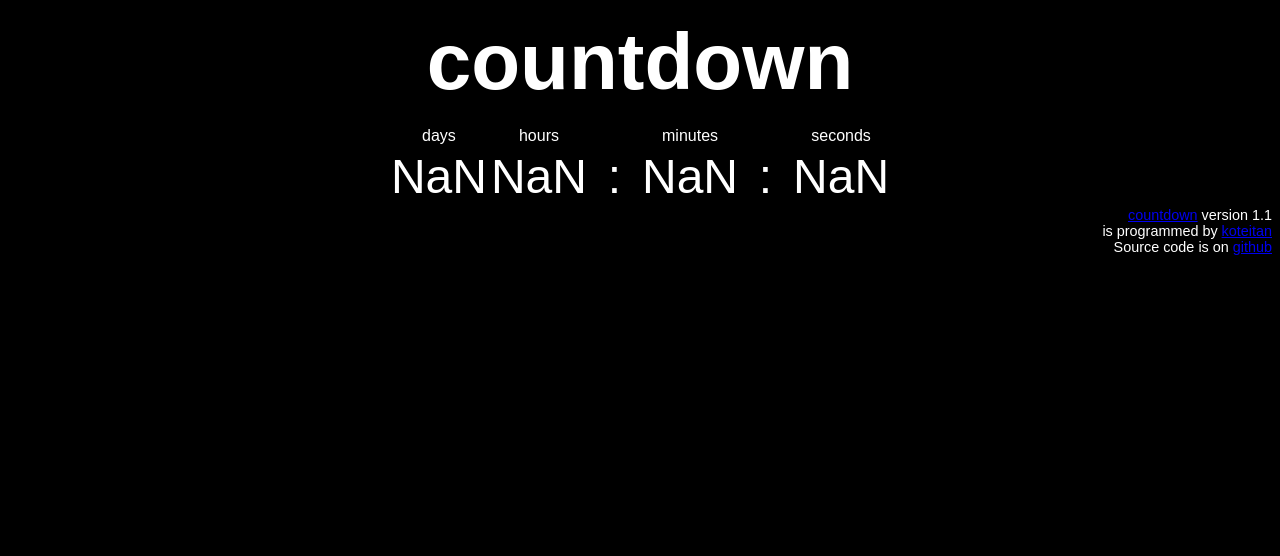
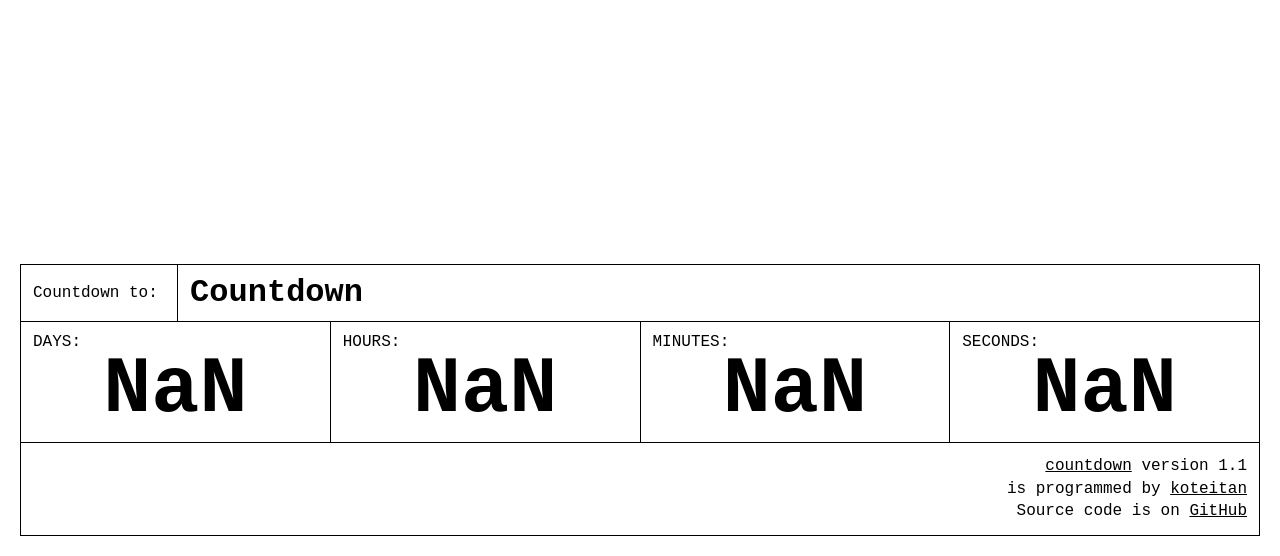
Before and after one commit to koteitan/countdown, a plain HTML site: page index.html in a window 1280 px wide. Drawn offline with Linux system fonts and the light colour scheme.

Commit message:
Fixed design

```diff
--- a/index.html
+++ b/index.html
@@ -1,34 +1,42 @@
-<html><head><title>countdown</title>
+<html>
+  <head>
+    <title>countdown</title>
     <meta name="viewport" content="width=device-width,initial-scale=1.0">
     <meta http-equiv="Content-type" content="text/html; charset=utf8">
     <meta http-equiv="Content-Style-Type" content="text/css">
     <meta name="viewport" content="width=device-width, initial-scale=1">
     <link rel="stylesheet" type="text/css" href="style.css">
-</head><body>
-<h1 class="cdheadline" id="cdheadline">countdown</h1>
-<table class="cdtable">
-  <tr>
-    <td class="tdhead" id="cdlabel">days</td>
-    <td class="tdhead" id="cdlabel">hours</td>
-    <td></td>
-    <td class="tdhead" id="cdlabel">minutes</td>
-    <td></td>
-    <td class="tdhead" id="cdlabel">seconds</td>
-  </tr>
-  <tr>
-    <td id="cdd" class="cdcell">1</td>
-    <td id="cdh" class="cdcell">03</td>
-    <td class="cdcolon">:</td>
-    <td id="cdm" class="cdcell">04</td>
-    <td class="cdcolon">:</td>
-    <td id="cds" class="cdcell">22</td>
-  </tr>
-</table>
-<address style="text-align:right">
-  <a href="./">countdown</a> version 1.1<br>
-  is programmed by
-  <a href="https://twitter.com/koteitan">koteitan</a><br>
-  Source code is on <a href="https://github.com/koteitan/countdown">github</a><br>
-</address>
+  </head>
+  <body>
+    <div class="cdbox">
+      <div class="cdheadline">
+        <span class="cdheadline-label">Countdown to:</span>
+        <h1 class="cdname" id="cdname">Countdown</h1>
+      </div>
+      <div class="cdtime">
+        <div class="cdnumber">
+          <span class="cdlabel">Days:</span>
+          <span id="cdd">1</span>
+        </div>
+        <div class="cdnumber">
+          <span class="cdlabel">Hours:</span>
+          <span id="cdh">03</span>
+        </div>
+        <div class="cdnumber">
+          <span class="cdlabel">Minutes:</span>
+          <span id="cdm">04</span>
+        </div>
+        <div class="cdnumber">
+          <span class="cdlabel">Seconds:</span>
+          <span id="cds">22</span>
+        </div>
+      </div>
+      <div class="license">
+        <p><a href="./">countdown</a> version 1.1</p>
+        <p>is programmed by <a href="https://twitter.com/koteitan" target="_blank" rel="noopener noreferrer">koteitan</a></p>
+        <p>Source code is on <a href="https://github.com/koteitan/countdown" target="_blank" rel="noopener noreferrer">GitHub</a></p>
+      </div>
+    </div>
     <script type="text/javascript" src="main.js"></script>
-</body></html>
+  </body>
+</html>
--- a/main.js
+++ b/main.js
@@ -17,7 +17,7 @@ window.onload = function() {
     var str = urlsp.get("title");
     // sanitize the string
     str = str.replace(/</g, "&lt;").replace(/>/g, "&gt;");
-    id2e("cdheadline").innerHTML = str;
+    id2e("cdname").innerHTML = str;
   }
   update_countdown();
   setInterval(update_countdown, 500);
--- a/style.css
+++ b/style.css
@@ -1,34 +1,132 @@
+* {
+  margin: 0;
+  padding: 0;
+  box-sizing: border-box;
+}
+
+:root {
+  --text: #000;
+  --background: #fff;
+  --link: #000;
+  --border: 1px solid #000;
+}
+
 body{
-  font-family: 'Segoe UI;Arial', sans-serif;
-  background-color: #000000;
-  color: #ffffff;
+  align-items: center;
+  font-family:'Courier New', Courier, monospace;
+  background: var(--background);
+  color: var(--text);
+  display: flex;
+  justify-content: center;
+  height: 100svh;
+  line-height: 1;
+  margin: 0 auto;
+  max-width: 1280px;
+  padding: 20px;
 }
-.cdheadline{
-  text-align: center;
+
+a {
+  color: var(--link);
+}
+
+p {
+  line-height: 1.4;
+}
+
+.cdbox {
+  border: var(--border);
+  width: 100%;
+}
+
+.cdheadline {
+  align-items: center;
+  border-bottom: var(--border);
+  display: flex;
+  justify-content: space-between;
+}
+
+.cdheadline > * {
+  padding: 12px;
+}
+
+.cdheadline-label {
+  flex: 1;
+}
+
+.cdname {
+  border-left: var(--border);
+  flex: 8;
+}
+
+.cdtime {
+  display: flex;
+  justify-content: space-between;
+}
+
+.cdnumber {
+  border-right: var(--border);
+  flex: 1;
+  padding: 12px;
+}
+
+.cdnumber:last-child {
+  border-right: none;
+}
+
+.cdlabel {
+  display: block;
+  text-transform: uppercase;
+}
+
+.cdlabel + span {
+  display: block;
   font-size: 5rem;
   font-weight: bold;
-  margin-top: 1rem;
-  margin-bottom: 1rem;
-}
-.cdtable {
-  margin:auto;
-}
-.tdhead{
-  font-size: 1rem;
-  text-align: center;
-  width: 20%;
-}
-.cdcolon{
-  font-size: 3rem;
-  text-align: center;
-  width: 10%;
-}
-.cdcell{
-  font-size: 3rem;
   text-align: center;
 }
-address {
-    text-align: right;
-    font-style: normal;
-    font-size: 0.9rem;
+
+.license {
+  border-top: var(--border);
+  padding: 12px;
+  text-align: right;
 }
+
+@media (max-width: 560px) {
+  .cdheadline {
+    flex-wrap: wrap;
+  }
+
+  .cdname {
+    border-left: none;
+    border-top: var(--border);
+    min-width: 100%;
+  }
+
+  .cdtime {
+    flex-wrap: wrap;
+  }
+
+  .cdnumber {
+    border-bottom: var(--border);
+    flex: 2;
+    min-width: 50%;
+  }
+
+  .cdnumber:nth-child(2n) {
+    border-right: none;
+  }
+
+  .cdnumber:nth-last-child(2),
+  .cdnumber:last-child {
+    border-bottom: none;
+  }
+}
+
+@media (prefers-color-scheme: dark) {
+  :root {
+    --text: #fff;
+    --background: #000;
+    --link: #fff;
+    --border: 1px solid #fff;
+  }
+}
```
Lines whose indentation alone changed are shown as unchanged.
